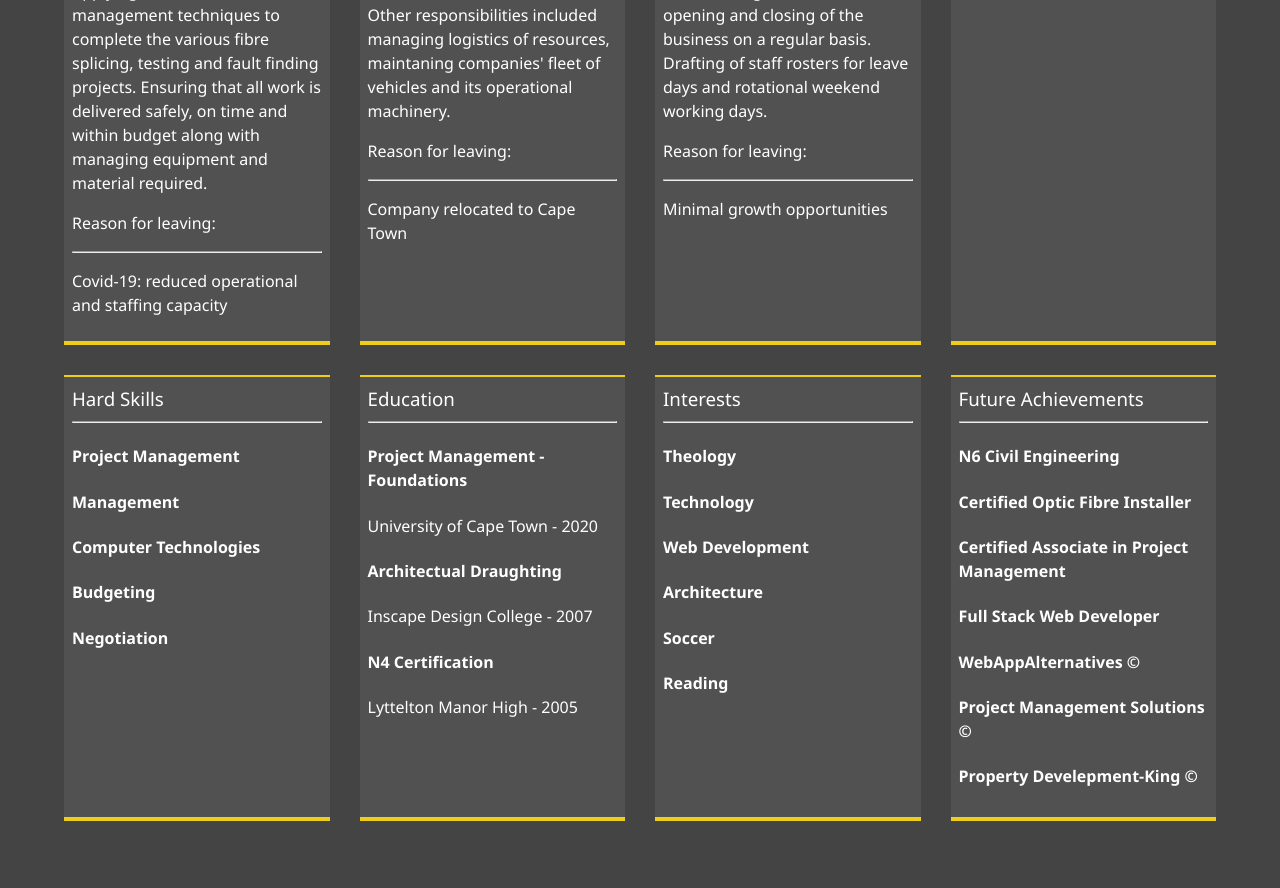
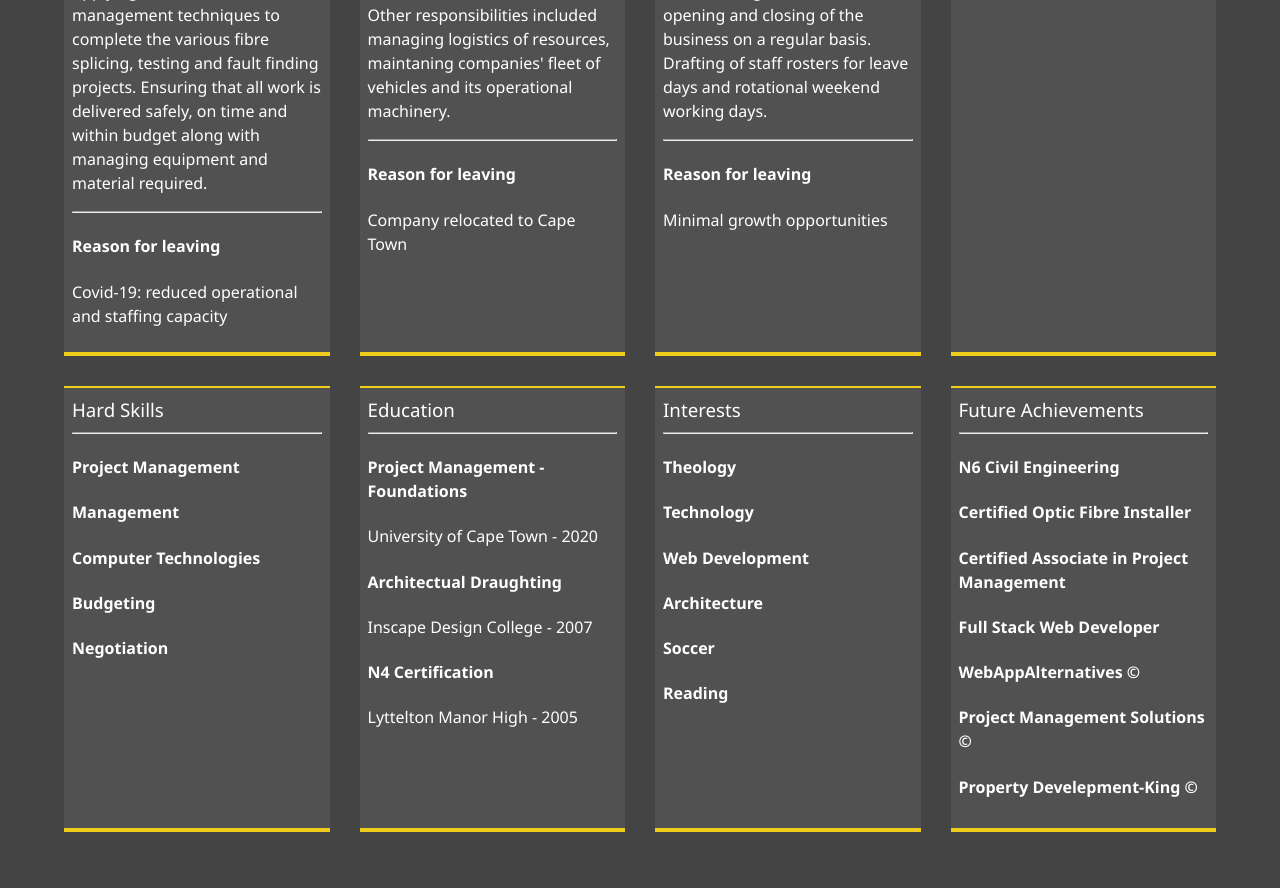
Before and after one commit to Gareth-1987/gk_modern_portfolio, a website: page dist/about.html in a window 1280 px wide. Shown: the part 1069-1957 px from the top of the page. Drawn offline with Linux system fonts and the light colour scheme.

Commit message:
new link for cv and edited about page

```diff
--- a/dist/about.html
+++ b/dist/about.html
@@ -98,8 +98,8 @@
             Applying risk and time management techniques to complete the various
             fibre splicing, testing and fault finding projects. Ensuring that all work is delivered safely, on time and within budget along with managing equipment and material required.
           </p>
-          <p> Reason for leaving:</p>
           <hr>
+          <h4> Reason for leaving</h4>
           <p>Covid-19: reduced operational and staffing capacity</p>
         </div>
 
@@ -119,8 +119,8 @@
             Other responsibilities included managing logistics of resources,
             maintaning companies' fleet of vehicles and its operational machinery.
           </p>
-          <p> Reason for leaving:</p>
           <hr>
+          <h4> Reason for leaving</h4>
           <p>Company relocated to Cape Town</p>
         </div>
 
@@ -141,8 +141,8 @@
             basis. Drafting of staff rosters for leave days and rotational
             weekend working days.
           </p>
-          <p> Reason for leaving:</p>
           <hr>
+          <h4> Reason for leaving</h4>
           <p>Minimal growth opportunities</p>
         </div>
         <div class="job job-4">
```
